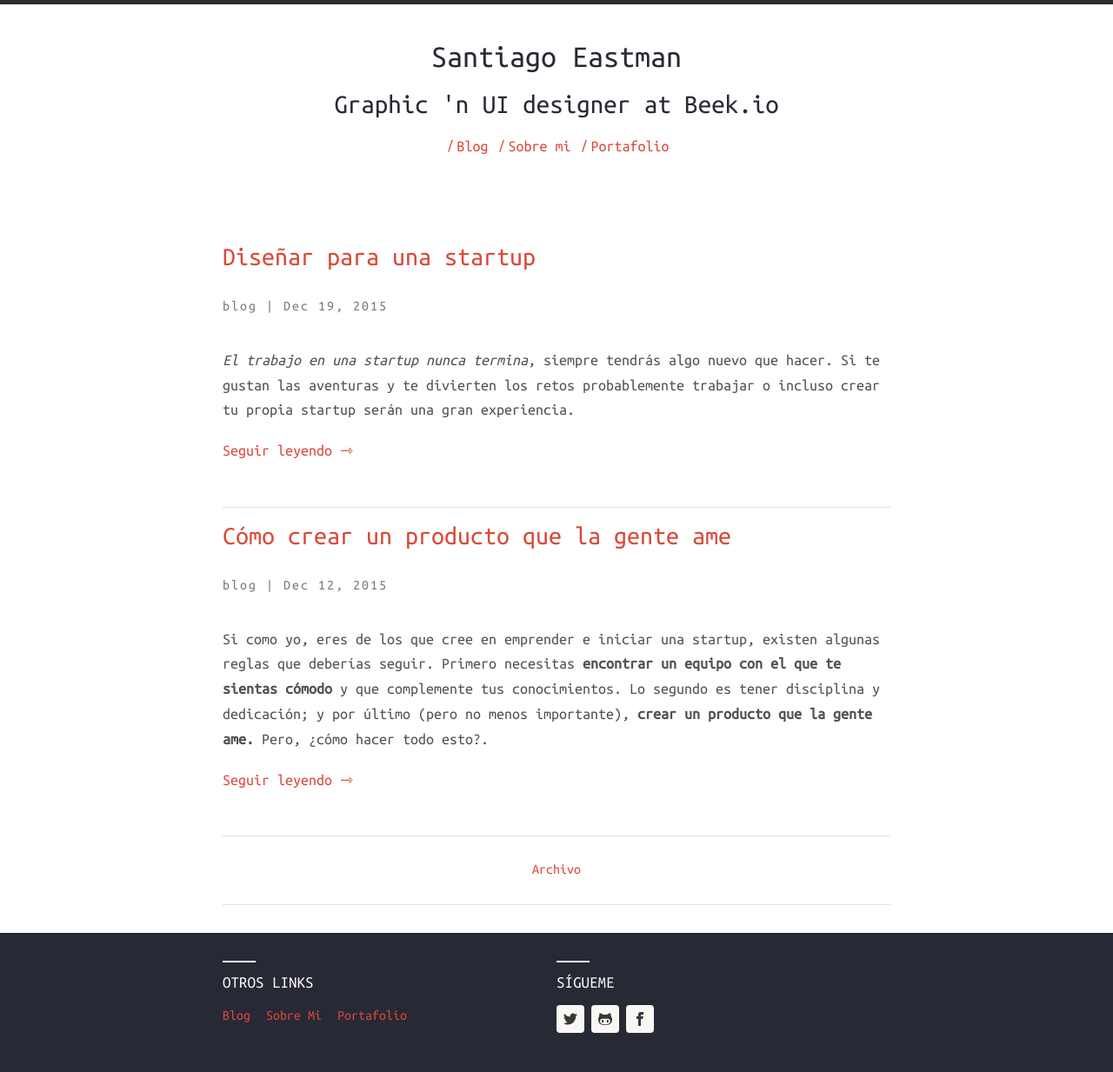
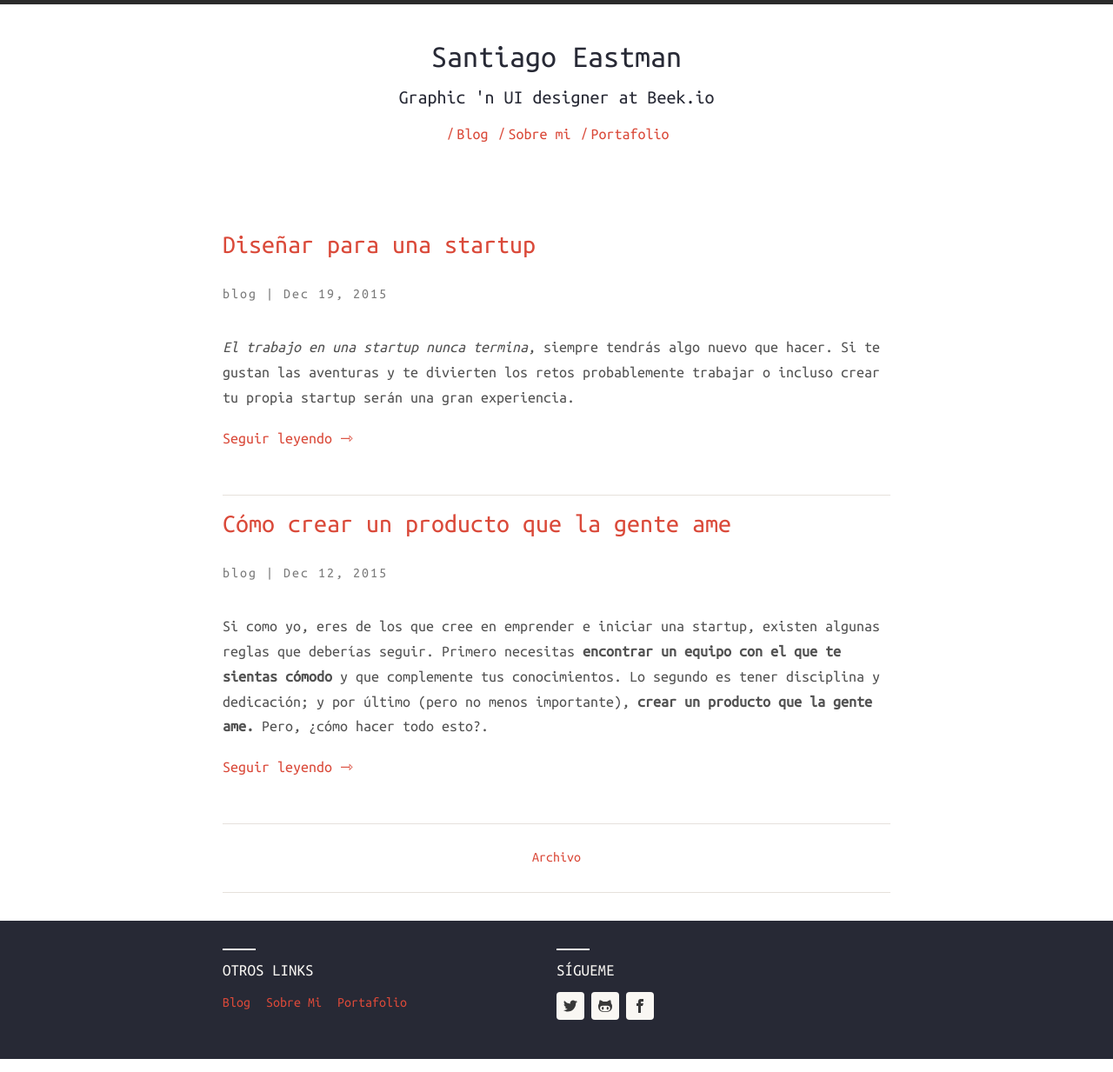
Before and after one commit to Eastmango/Blog, a Jekyll site: the page built from index.html, in a window 1280 px wide. Shown: the whole page at 87% size. Built offline with Jekyll 4.4.1, drawn with Linux system fonts in a browser that asks for light colours; nearby versions of some CDN libraries.

Commit message:
porque no serás un buen diseñador

```diff
--- a/_layouts/default.html
+++ b/_layouts/default.html
@@ -67,7 +67,7 @@
         <header class="main-header">
             <div class="wc-container">
                 <h1><a href="{{ site.baseurl }}/">{{ site.harmony.name }}</a></h1>
-                <h2>{{ site.harmony.description }}</h2>
+                <h2 class="site-subheader">{{ site.harmony.description }}</h2>
                 {% include header-links.html %}
             </div>
         </header>
--- a/assets/css/main.scss
+++ b/assets/css/main.scss
@@ -82,7 +82,7 @@ h2 {
   // mobile first
   @include font-size(18px);
   @include MQ(M) {
-    @include font-size(31px);
+    @include font-size(22px);
   }
 }
 
```
Also changed, not shown: 1 other file.
